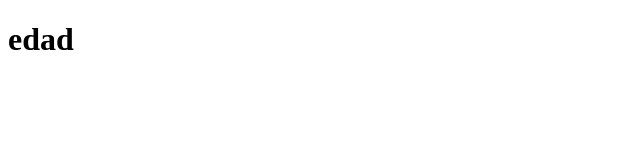
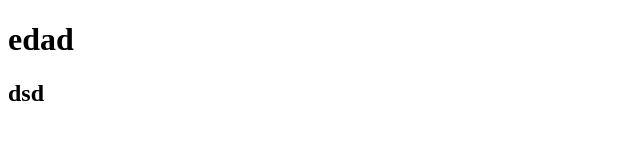
Before and after one commit to Fariaddd/module-2, a website: page index.html in a window 1280 px wide. Shown: the full height of the page, 0-640 px from the left. Drawn offline with Linux system fonts and the light colour scheme.

Commit message:
fourth commit

```diff
--- a/index.html
+++ b/index.html
@@ -10,7 +10,7 @@
     <h1>edad</h1>
 
 
-
+<h2>dsd</h2>
 
 
 
--- a/package.json
+++ b/package.json
@@ -19,12 +19,12 @@
   },
   "homepage": "https://github.com/Fariaddd/module-2#readme",
   "devDependencies": {
-    "husky": "^8.0.1",
+    "husky": "^7.0.4",
     "prettier": "^2.7.1",
     "pretty-quick": "^3.1.3"
   },
-  "husky" :{
-    "hooks" : {
+  "husky": {
+    "hooks": {
       "pre-commit": "pretty-quci --staged"
     }
   }
```
Also changed, not shown: 1 other file.
